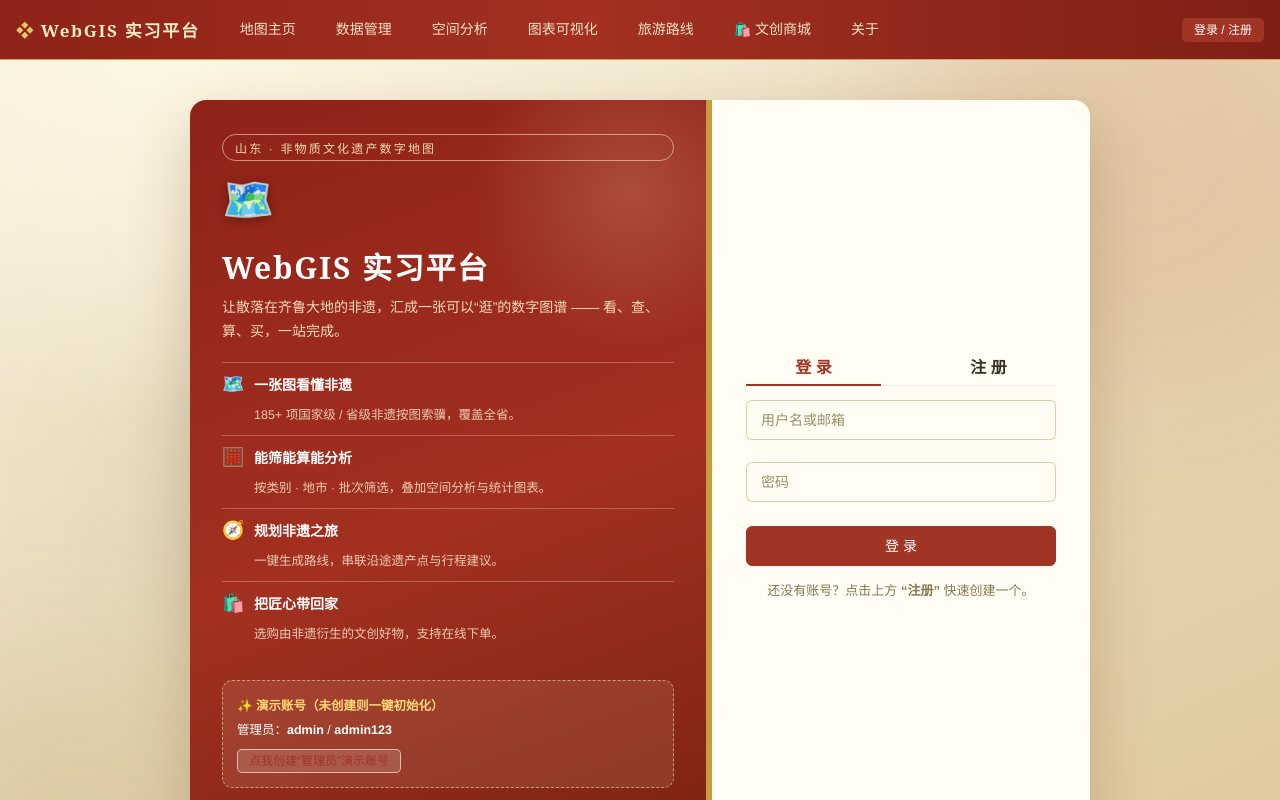
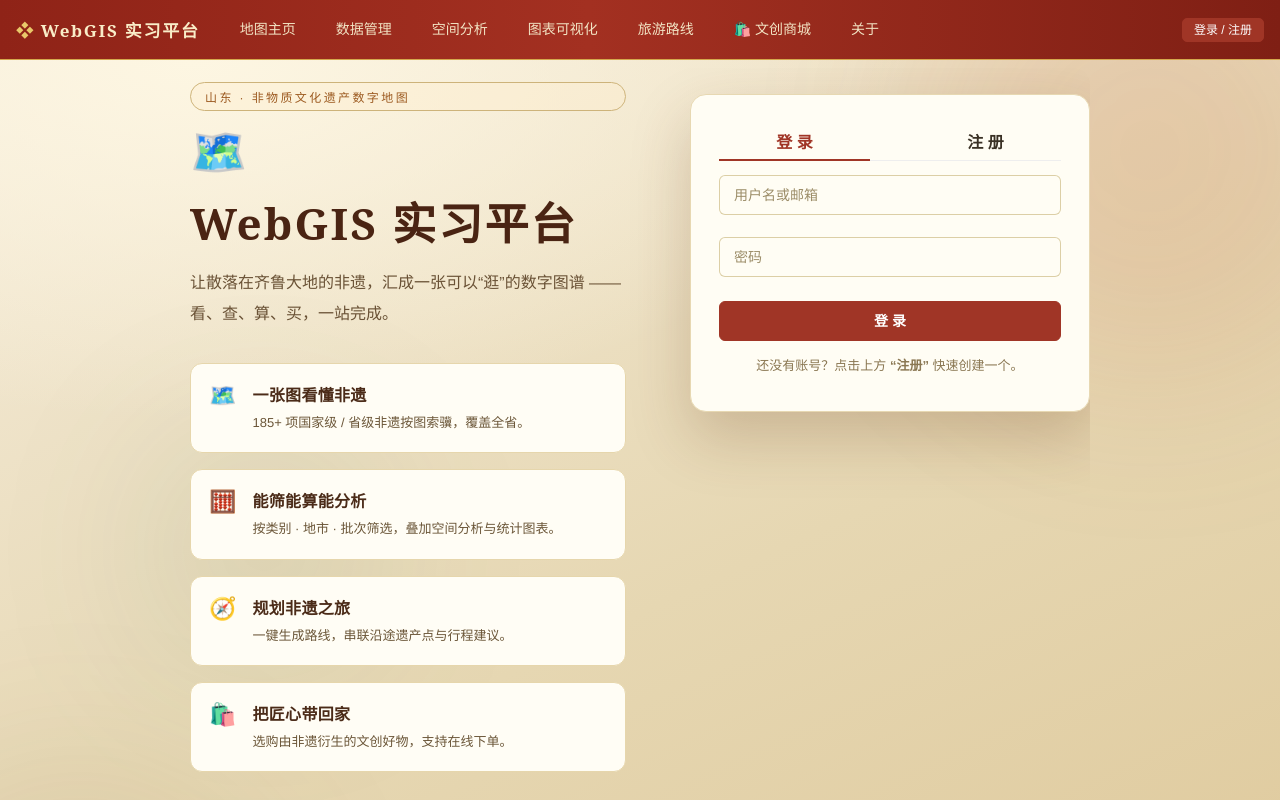
Before and after one commit to z985313021-alt/WebGIS-TEST, a Vue app: page /login in a window 1280 px wide. Built offline with nearby package versions, Linux system fonts and the light colour scheme; no server answers.

Commit message:
ui(auth): interim - site-info column + floating login card layout

```diff
--- a/src/views/AuthPage.vue
+++ b/src/views/AuthPage.vue
@@ -287,60 +287,72 @@ async function onSetupAdmin() {
 .feature-ico-seal { color: #3c6a50; }      /* 松青仅点缀图标/徽记 */
 .demo-tip { border-color: rgba(255, 232, 170, 0.55); background: rgba(255, 240, 200, 0.10); }
 
-/* ===== 登录页“合而为一”信息浏览增强 ===== */
-.auth-page { overflow-y: auto; align-items: flex-start; padding: 40px 20px; }
+/* ============================================================
+   登录页 = 网站信息浏览层（居左·类 About·精简） + 悬浮登录卡（右侧）
+   ============================================================ */
+.auth-page {
+  overflow-y: auto; overflow-x: hidden;
+  display: block; padding: 8px;
+  text-align: left;
+}
 .auth-card {
-  width: min(1060px, 94vw);
+  margin: 0 auto;
+  width: min(1200px, 100%);
+  display: flex; align-items: flex-start; gap: clamp(26px, 5vw, 74px);
   min-height: auto;
-  display: flex;
-  align-items: stretch;
+  background: transparent; box-shadow: none;
 }
-.brand-panel { position: relative; width: 58%; padding: 34px 32px; }
-.form-panel { width: 42%; padding: 40px 34px; }
 
+/* —— 左侧：网站信息浏览（浅宣纸底 · 仿 About · 信息精简） —— */
+.brand-panel {
+  position: relative; flex: 1 1 0; min-width: 0; width: auto;
+  margin: 0; padding: 14px 0 48px;
+  background: none; border-right: none;
+}
 .brand-eyebrow {
-  display: inline-block;
-  padding: 4px 12px;
-  border: 1px solid rgba(247, 226, 176, 0.6);
-  border-radius: 999px;
-  color: #f4ddae;
-  font-size: 12px;
-  letter-spacing: 0.18em;
-  margin-bottom: 14px;
+  display: inline-block; margin-bottom: 18px;
+  border: 1px solid #cdb37a; border-radius: 999px;
+  color: #9c5a20; background: rgba(255, 236, 205, 0.34);
+  padding: 5px 14px; font-size: 12px; letter-spacing: 0.2em;
 }
-.brand-title {
-  font-size: 30px;
-  color: #fff;
-  margin: 10px 0 8px;
-  font-weight: 800;
-  letter-spacing: 0.06em;
+.brand-logo { font-size: 46px; line-height: 1; filter: none; margin-bottom: 14px; }
+.brand-title { font-size: 44px; color: #4a2413; margin: 0 0 14px; font-weight: 800; letter-spacing: 0.05em; }
+.brand-lead { margin: 0 0 34px; max-width: 660px; font-size: 16px; line-height: 1.95; color: #6a5236; }
+
+.brand-list { list-style: none; display: grid; grid-template-columns: repeat(auto-fill, minmax(300px, 1fr)); gap: 16px; margin: 0 0 30px; padding: 0; }
+.brand-list li {
+  display: grid; grid-template-areas: 'i c' 'i d'; grid-template-columns: auto 1fr;
+  column-gap: 16px; padding: 18px; border: 1px solid #e6d6ac; border-radius: 12px;
+  background: #fffdf5;
 }
-.brand-lead {
-  font-size: 14px;
-  line-height: 1.7;
-  color: rgba(255, 236, 200, 0.92);
-  margin: 0 0 18px;
+.brand-list li .bl-ico { grid-area: i; font-size: 22px; line-height: 1.3; }
+.brand-list li b { grid-area: c; font-size: 16px; color: #4b2b18; font-weight: 700; letter-spacing: 0.02em; }
+.brand-list li .bl-desc { grid-area: d; margin-top: 6px; width: auto; padding-left: 0; font-size: 13px; line-height: 1.7; color: #6b5638; }
+
+.demo-tip {
+  border: 1px dashed #cbb27c; background: rgba(255, 243, 205, 0.5);
+  padding: 14px 16px; border-radius: 10px; text-align: left;
 }
-.brand-list {
-  list-style: none;
-  margin: 0 0 22px;
-  padding: 0;
+.demo-tip .demo-title { color: #9c5a20; font-weight: 700; }
+.demo-tip .demo-line { color: #7a6130; }
+
+.brand-note { margin: 26px 0 0; color: #6b5638; font-size: 13px; letter-spacing: 0.06em; }
+
+/* —— 右侧：悬浮登录卡（精简） —— */
+.form-panel {
+  flex: 0 0 400px; width: 400px; max-width: 100%;
+  padding: 26px 28px 24px;
+  background: #fffdf4;
+  border: 1px solid #e7d8b2; border-radius: 16px;
+  box-shadow: 0 26px 60px rgba(96, 52, 20, 0.22);
+  position: sticky; top: 26px;
 }
-.brand-list li {
-  display: flex;
-  align-items: center;
-  gap: 10px;
-  flex-wrap: wrap;
-  padding: 10px 0;
-  border-top: 1px solid rgba(255, 240, 200, 0.28);
-}
-.brand-list li b { width: 168px; color: #fff; font-size: 14px; }
-.brand-list li .bl-ico { font-size: 18px; width: 22px; text-align: center; }
-.brand-list li .bl-desc { width: 100%; padding-left: 32px; color: rgba(255, 240, 210, 0.82); font-size: 12.5px; line-height: 1.6; }
-.demo-tip { margin-top: 4px; }
-.brand-note { margin-top: 18px; color: rgba(255, 239, 203, 0.8); font-size: 12.5px; letter-spacing: 0.06em; text-align: center; }
-@media (max-width: 900px) {
-  .auth-card { flex-direction: column; }
-  .brand-panel, .form-panel { width: 100%; }
+.form-panel .submit-btn { width: 100%; font-weight: 600; }
+
+@media (max-width: 980px) {
+  .auth-page { padding: 24px 14px; }
+  .auth-card { flex-direction: column; gap: 22px; }
+  .form-panel { flex: 1 1 auto; width: 100%; position: static; }
+  .brand-title { font-size: 36px; }
 }
 </style>
```
